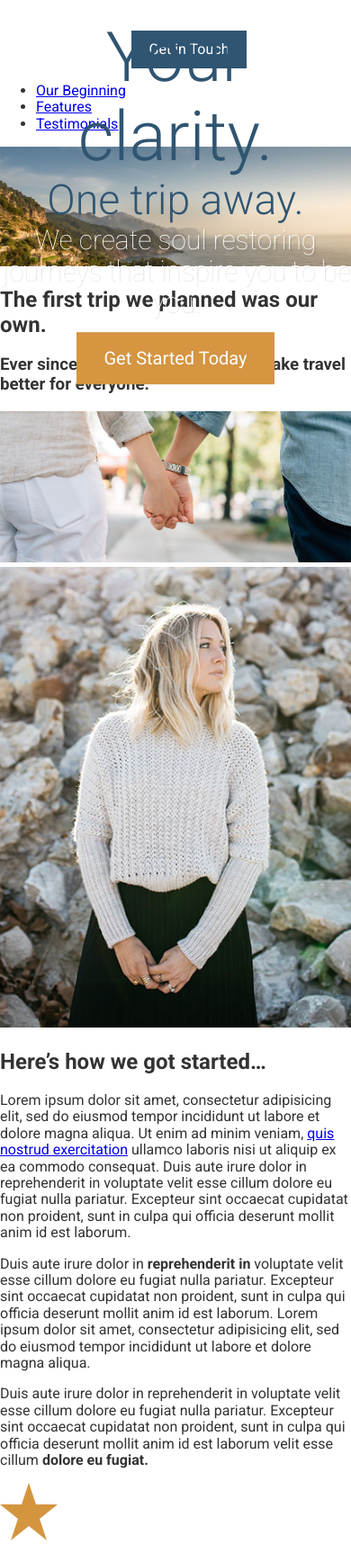
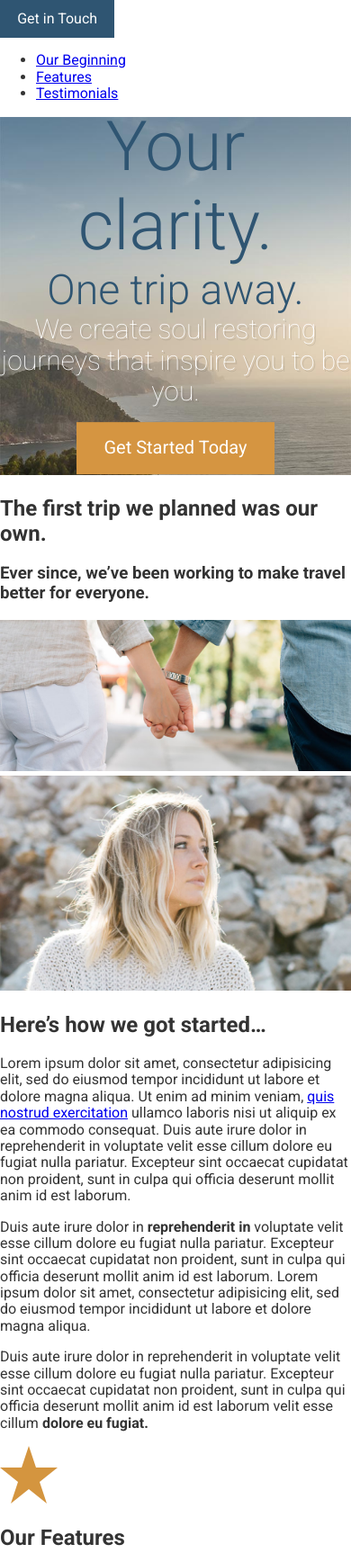
Before and after one commit to DesignBySite/travel-site, a website: page app/index.html in a window 390 px wide. Shown: the top 1726 px of the page at 90% size. Drawn offline with Linux system fonts and the light colour scheme.

Commit message:
added images for responsive design along with other classes to elements

```diff
--- a/app/index.html
+++ b/app/index.html
@@ -11,7 +11,6 @@
 </head>
 <body>
   <header>
-    <img src="assets/images/icons/clear-view-escapes.svg">
     <a class="btn" href="#">Get in Touch</a>
     <nav>
       <ul>
@@ -23,27 +22,56 @@
   </header>
 
   <div class="large-hero">
-    <img src="assets/images/hero--large.jpg">
+    <picture>
+      <source srcset="assets/images/hero--large.jpg 1920w, assets/images/hero--large-hi-dpi.jpg 3840w" media="(min-width: 1380px)">
+      <source srcset="assets/images/hero--medium.jpg 1380w, assets/images/hero--medium-hi-dpi.jpg 2760w " media="(min-width: 990px)">
+      <source srcset="assets/images/hero--small.jpg 990w, assets/images/hero--small-hi-dpi.jpg 1980w" media="(min-width: 640px)">
+      <img class="large-hero__image" srcset="assets/images/hero--smaller.jpg 640w, assets/images/hero--smaller-hi-dpi.jpg 1280w" alt="">
+    </picture>
+
     <div class="large-hero__text-content">
+      <div class="wrapper">
         <h1 class="large-hero__title">Your clarity.</h1>
         <h2 class="large-hero__subtitle">One trip away.</h2>
         <p class="large-hero__description">We create soul restoring journeys that inspire you to be you.</p>
         <p><a class="btn btn--orange btn--large" href="#">Get Started Today</a></p>
       </div>
     </div>
+  </div>
 
-  <div id="our-beginning">
-    <h2>The first trip we planned was our own.</h2>
-    <h3>Ever since, we&rsquo;ve been working to make travel better for everyone.</h3>
-    <img src="assets/images/first-trip.jpg" alt="Couple walking down a street.">
-    <img src="assets/images/our-start.jpg" alt="Our founder, Jane Doe">
-    <h2>Here&rsquo;s how we got started&hellip;</h2>
+  <div id="our-beginning" class="page-section">
+    <div class="wrapper">
+      <div class="generic-content-container">
+          <h2 class="headline headline--centered headline--light headline--b-margin-small">
+            The first trip we planned <strong>was our own.</strong>
+          </h2>
+          <h3 class="headline headline--centered headline--orange headline--small headline--narrow headline--light headline--b-margin-large">
+            Ever since, we&rsquo;ve been working to make travel <strong>better for everyone.</strong>
+            </h3>
+          <div class="wrapper wrapper--medium wrapper--b-margin">
+            <img sizes="(min-width: 970px) 976px, 100vw" srcset="assets/images/first-trip-low-res.jpg 565, assets/images/first-trip.jpg 976w, assets/images/first-trip-hi-dpi.jpg 1952w" alt="Couple walking down a street.">
+          </div>
+          <div class="row row--gutters">
+            <div class="row__medium-4 row__medium-4--larger row__b-margin-until-medium">
+              <picture>
+                <source sizes="404px" srcset="assets/images/our-start.jpg 404w, assets/images/our-start-hi-dpi.jpg 808w" media="(min-width: 1020px)">
+                <source sizes="320" srcset="assets/images/our-start-portrait.jpg 382w, assets/images/our-start-portrait-hi-dpi.jpg 764" media="(min-width: 800px)">
+                <img srcset="assets/images/our-start-landscape.jpg 800w, assets/images/our-start-landscape-hi-dpi.jpg 1600w" alt="Our founder Jane Doe">
+              </picture>
+            </div>
+            <div class="row__medium-8 row__medium-8--smaller">
+              <h2 class="headline headline--no-t-margin">Here&rsquo;s how we got started&hellip;</h2>
               <p>Lorem ipsum dolor sit amet, consectetur adipisicing elit, sed do eiusmod tempor incididunt ut labore et dolore magna aliqua. Ut enim ad minim veniam, <a href="#">quis nostrud exercitation</a> ullamco laboris nisi ut aliquip ex ea commodo consequat. Duis aute irure dolor in reprehenderit in voluptate velit esse cillum dolore eu fugiat nulla pariatur. Excepteur sint occaecat cupidatat non proident, sunt in culpa qui officia deserunt mollit anim id est laborum.</p>
               <p>Duis aute irure dolor in <strong>reprehenderit in</strong> voluptate velit esse cillum dolore eu fugiat nulla pariatur. Excepteur sint occaecat cupidatat non proident, sunt in culpa qui officia deserunt mollit anim id est laborum. Lorem ipsum dolor sit amet, consectetur adipisicing elit, sed do eiusmod tempor incididunt ut labore et dolore magna aliqua.</p>
               <p>Duis aute irure dolor in reprehenderit in voluptate velit esse cillum dolore eu fugiat nulla pariatur. Excepteur sint occaecat cupidatat non proident, sunt in culpa qui officia deserunt mollit anim id est laborum velit esse cillum <strong>dolore eu fugiat.</strong></p>
             </div>
+          </div>
+        </div>
+      </div>
+  </div>
 
-  <div id="features">
+  <div id="features" class="page-section page-section--blue">
+    <div class="wrapper">
       <img src="assets/images/icons/star.svg">
       <h2>Our Features</h2>
 
@@ -62,6 +90,7 @@
       <img src="assets/images/icons/fire.svg">
       <h3>Survival Kit</h3>
       <p>Everytime you book an escape with us we send you a survival kit with the finest materials. The kit will allow you to setup a tent, start a fire, scratch your own back and lower your taxes.</p>
+    </div>
   </div>
 
   <div id="testimonials">
```
Lines whose indentation alone changed are shown as unchanged.
